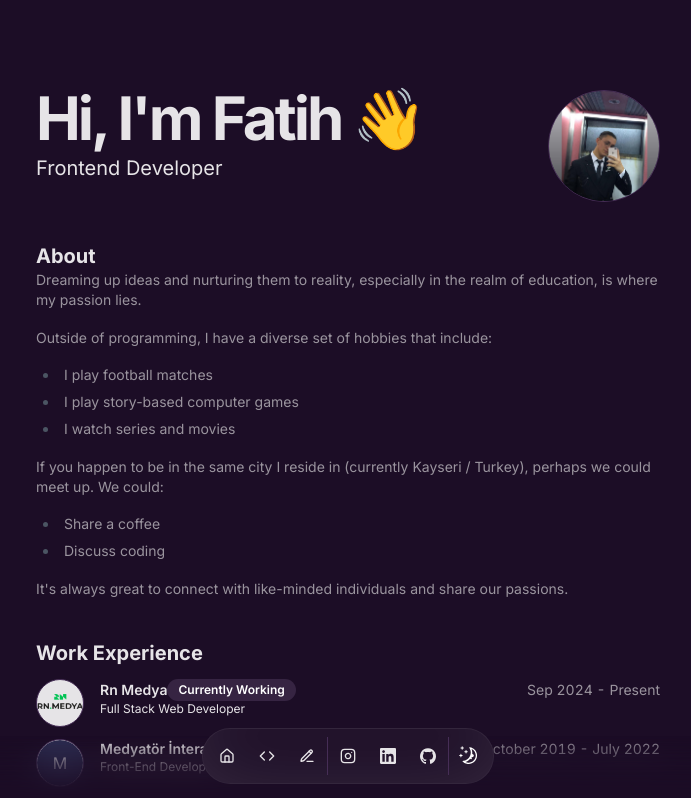
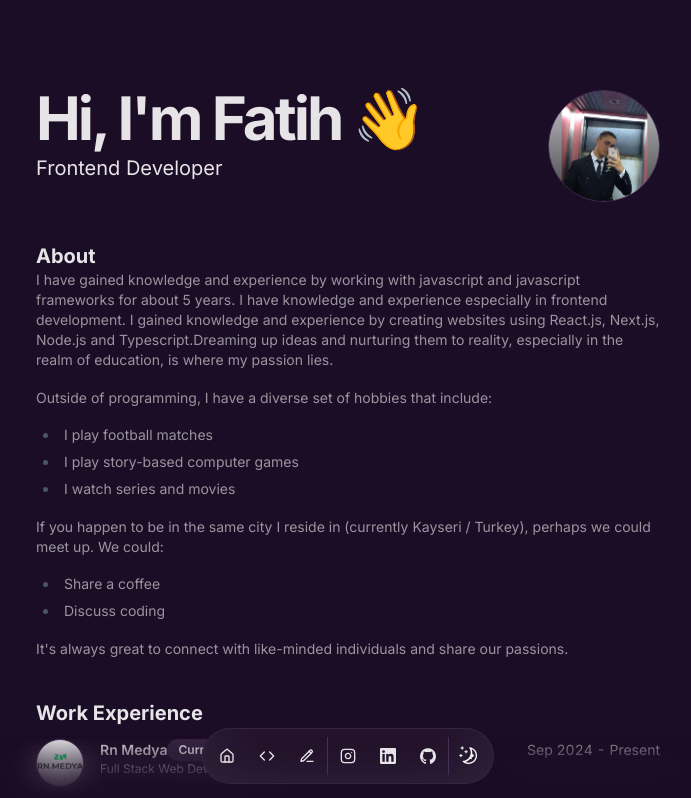
Before and after one commit to theebestzz/fekportfolio, a Next.js app: page / in a window 1280 px wide. Shown: the top 798 px of the page, without its empty margins (292-983 px from the left). Built offline with nearby package versions, Linux system fonts and the light colour scheme.

Commit message:
Update resume.tsx

```diff
--- a/data/resume.tsx
+++ b/data/resume.tsx
@@ -10,7 +10,7 @@ export const DATA = {
    description:
     'Frontend Developer',
    summary:
-      ''
+      'I have gained knowledge and experience by working with javascript and javascript frameworks for about 5 years. I have knowledge and experience especially in frontend development. I gained knowledge and experience by creating websites using React.js, Next.js, Node.js and Typescript.'
     + 'Dreaming up ideas and nurturing them to reality, especially in the realm of education, is where my passion lies.\n\n'
     + 'Outside of programming, I have a diverse set of hobbies that include:\n'
     + '- I play football matches\n'
```
